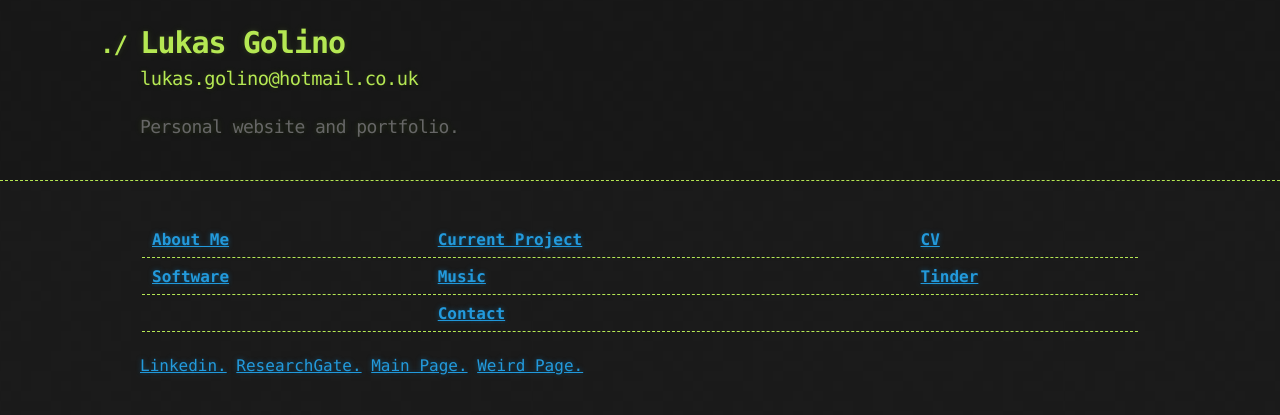
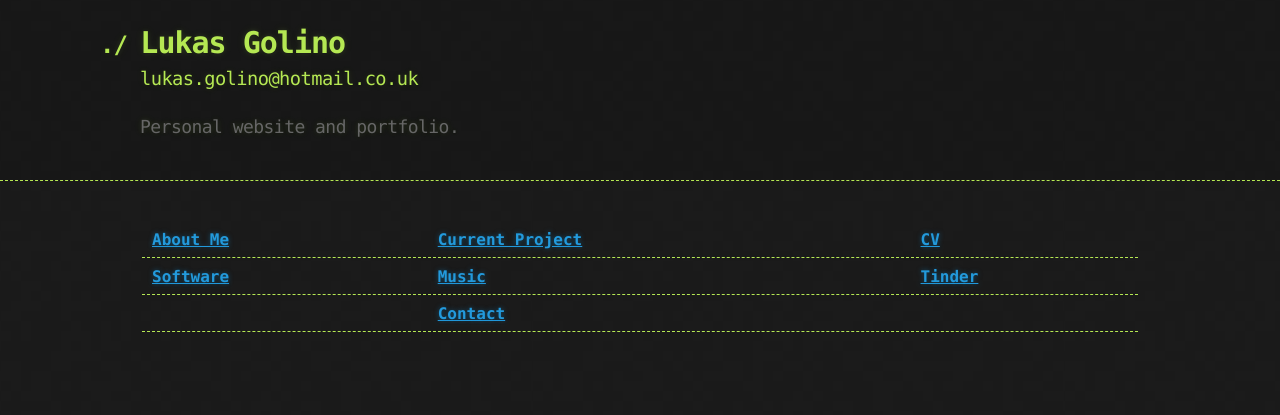
Before and after one commit to lukasgolino/lukasgolino.github.io, a Jekyll site: the page built from index.md, in a window 1280 px wide. Shown: the top 415 px of the page. Built offline with Jekyll 4.4.1, drawn with Linux system fonts in a browser that asks for light colours.

Commit message:
Update index.md

```diff
--- a/index.md
+++ b/index.md
@@ -20,10 +20,7 @@ layout: default
   </tr>
 </table>
 
-[Linkedin.](https://www.linkedin.com/in/lukasgolino/)
-[ResearchGate.](https://www.researchgate.net/profile/Lukas_Golino)
-[Main Page.](./mainpage.html)
-[Weird Page.](./index1.html)
+
 
 
 
```
Also changed, not shown: other parts of index.md (+4 -1 lines).
